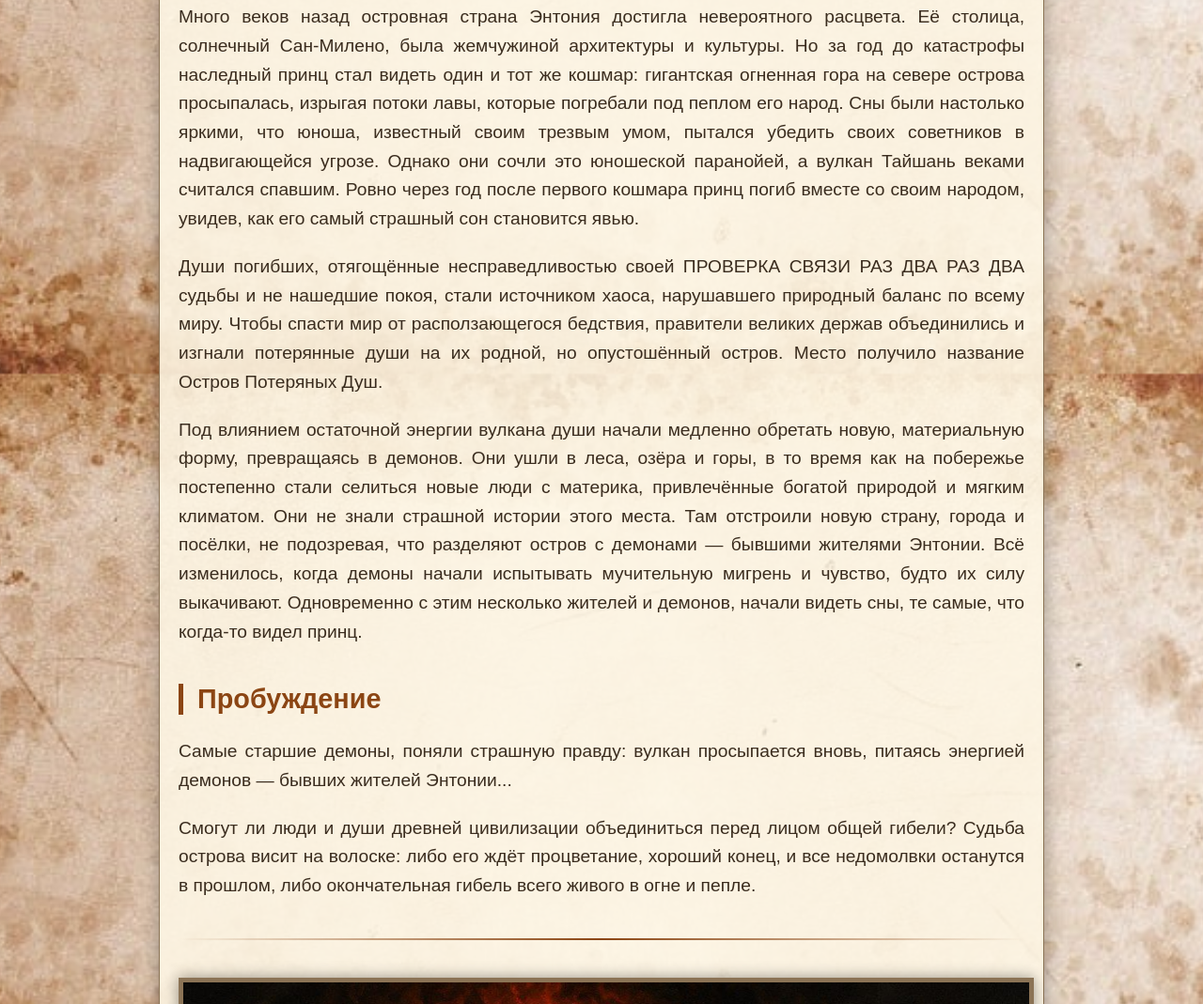
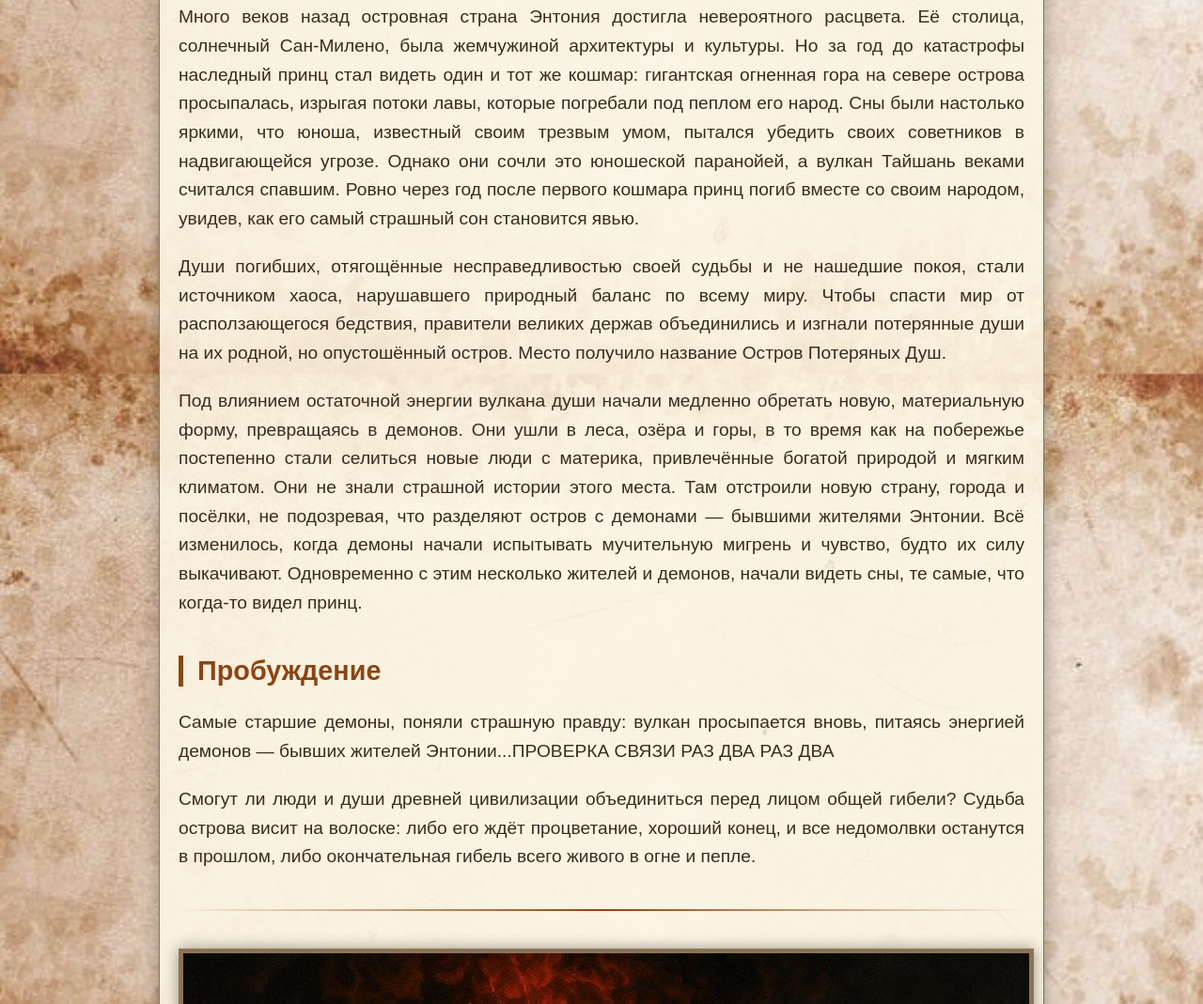
Before and after one commit to poqft/my-site, a plain HTML site: page index.html in a window 1280 px wide. Shown: the part 1202-2271 px from the top of the page at 94% size. Drawn offline with Linux system fonts and the light colour scheme.

Commit message:
index.html

```diff
--- a/index.html
+++ b/index.html
@@ -114,13 +114,13 @@
 
         <p>Много веков назад островная страна Энтония достигла невероятного расцвета. Её столица, солнечный Сан-Милено, была жемчужиной архитектуры и культуры. Но за год до катастрофы наследный принц стал видеть один и тот же кошмар: гигантская огненная гора на севере острова просыпалась, изрыгая потоки лавы, которые погребали под пеплом его народ. Сны были настолько яркими, что юноша, известный своим трезвым умом, пытался убедить своих советников в надвигающейся угрозе. Однако они сочли это юношеской паранойей, а вулкан Тайшань веками считался спавшим. Ровно через год после первого кошмара принц погиб вместе со своим народом, увидев, как его самый страшный сон становится явью.</p>
 
-        <p>Души погибших, отягощённые несправедливостью своей ПРОВЕРКА СВЯЗИ РАЗ ДВА РАЗ ДВА судьбы и не нашедшие покоя, стали источником хаоса, нарушавшего природный баланс по всему миру. Чтобы спасти мир от расползающегося бедствия, правители великих держав объединились и изгнали потерянные души на их родной, но опустошённый остров. Место получило название Остров Потеряных Душ.</p>
+        <p>Души погибших, отягощённые несправедливостью своей судьбы и не нашедшие покоя, стали источником хаоса, нарушавшего природный баланс по всему миру. Чтобы спасти мир от расползающегося бедствия, правители великих держав объединились и изгнали потерянные души на их родной, но опустошённый остров. Место получило название Остров Потеряных Душ.</p>
 
         <p>Под влиянием остаточной энергии вулкана души начали медленно обретать новую, материальную форму, превращаясь в демонов. Они ушли в леса, озёра и горы, в то время как на побережье постепенно стали селиться новые люди с материка, привлечённые богатой природой и мягким климатом. Они не знали страшной истории этого места. Там отстроили новую страну, города и посёлки, не подозревая, что разделяют остров с демонами — бывшими жителями Энтонии. Всё изменилось, когда демоны начали испытывать мучительную мигрень и чувство, будто их силу выкачивают. Одновременно с этим несколько жителей и демонов, начали видеть сны, те самые, что когда-то видел принц.</p>
 
         <h2>Пробуждение</h2>
 
-        <p>Самые старшие демоны, поняли страшную правду: вулкан просыпается вновь, питаясь энергией демонов — бывших жителей Энтонии...</p>
+        <p>Самые старшие демоны, поняли страшную правду: вулкан просыпается вновь, питаясь энергией демонов — бывших жителей Энтонии...ПРОВЕРКА СВЯЗИ РАЗ ДВА РАЗ ДВА </p>
 
         <p>Смогут ли люди и души древней цивилизации объединиться перед лицом общей гибели? Судьба острова висит на волоске: либо его ждёт процветание, хороший конец, и все недомолвки останутся в прошлом, либо окончательная гибель всего живого в огне и пепле.</p>
 
```
